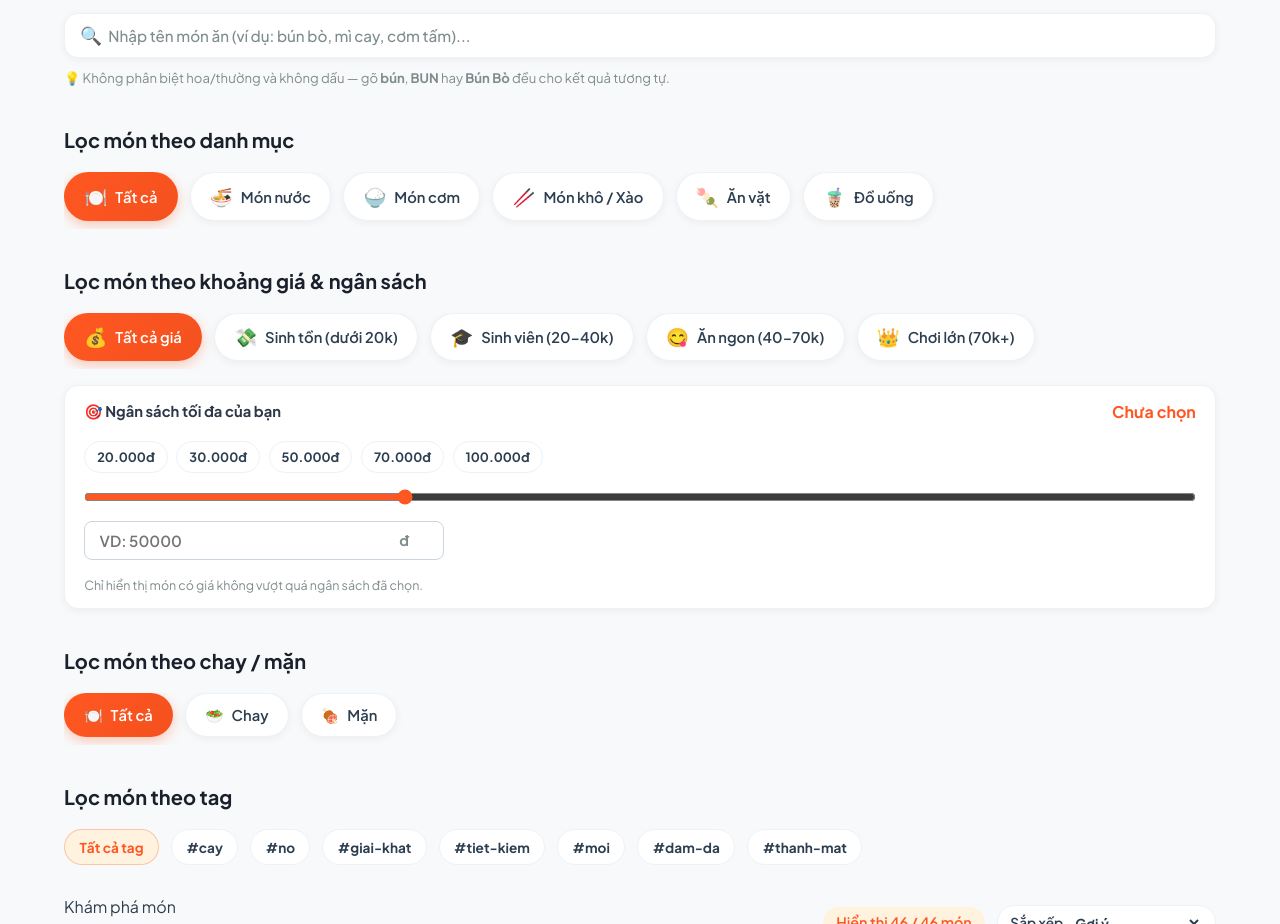
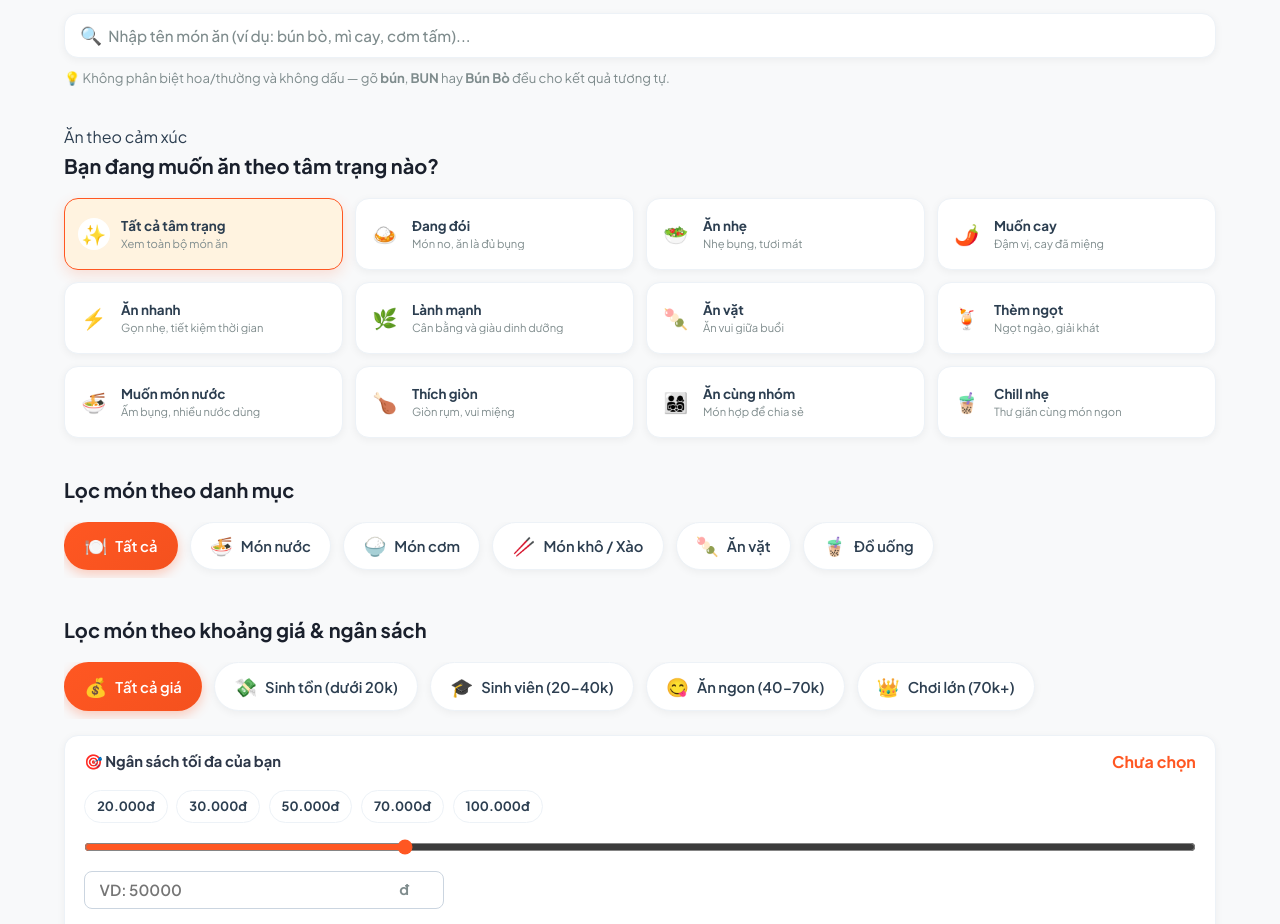
Before and after one commit to hiepn9316-pixel/webb-BungOiAnGi, a website built with Vite: page index.html in a window 1280 px wide. Shown: the part 981-1905 px from the top of the page. Built offline with nearby package versions, Linux system fonts and the light colour scheme.

Commit message:
Xây dựng giao diện chọn tâm trạng

```diff
--- a/index.html
+++ b/index.html
@@ -61,6 +61,17 @@
           </div>
           <div id="search-container"></div>
           <p class="search-hint">💡 Không phân biệt hoa/thường và không dấu — gõ <b>bún</b>, <b>BUN</b> hay <b>Bún Bò</b> đều cho kết quả tương tự.</p>
+        </section>
+
+        <!-- Mood Filter Section -->
+        <section class="filter-section mood-section">
+          <div class="section-header">
+            <div>
+              <span class="section-kicker">Ăn theo cảm xúc</span>
+              <h2>Bạn đang muốn ăn theo tâm trạng nào?</h2>
+            </div>
+          </div>
+          <div id="mood-filter-container"></div>
         </section>
 
         <!-- Category Filter Section (F03) -->
--- /dev/null
+++ b/src/js/moodFilter.js
@@ -0,0 +1,76 @@
+export const MOODS = [
+  { id: 'tat-ca', label: 'Tất cả tâm trạng', icon: '✨', description: 'Xem toàn bộ món ăn' },
+  { id: 'mood-hungry', label: 'Đang đói', icon: '🍛', description: 'Món no, ăn là đủ bụng' },
+  { id: 'mood-light', label: 'Ăn nhẹ', icon: '🥗', description: 'Nhẹ bụng, tươi mát' },
+  { id: 'mood-spicy', label: 'Muốn cay', icon: '🌶️', description: 'Đậm vị, cay đã miệng' },
+  { id: 'mood-fast', label: 'Ăn nhanh', icon: '⚡', description: 'Gọn nhẹ, tiết kiệm thời gian' },
+  { id: 'mood-healthy', label: 'Lành mạnh', icon: '🌿', description: 'Cân bằng và giàu dinh dưỡng' },
+  { id: 'mood-snack', label: 'Ăn vặt', icon: '🍡', description: 'Ăn vui giữa buổi' },
+  { id: 'mood-sweet', label: 'Thèm ngọt', icon: '🍹', description: 'Ngọt ngào, giải khát' },
+  { id: 'mood-soup', label: 'Muốn món nước', icon: '🍜', description: 'Ấm bụng, nhiều nước dùng' },
+  { id: 'mood-crispy', label: 'Thích giòn', icon: '🍗', description: 'Giòn rụm, vui miệng' },
+  { id: 'mood-group', label: 'Ăn cùng nhóm', icon: '👨‍👩‍👧‍👦', description: 'Món hợp để chia sẻ' },
+  { id: 'mood-relax', label: 'Chill nhẹ', icon: '🧋', description: 'Thư giãn cùng món ngon' }
+];
+
+const MOOD_TAG_RULES = {
+  'mood-hungry': ['no'],
+  'mood-light': ['thanh-mat', 'dinh-duong'],
+  'mood-spicy': ['cay'],
+  'mood-fast': ['tiet-kiem', 'an-vui'],
+  'mood-healthy': ['dinh-duong', 'thanh-mat'],
+  'mood-snack': ['an-vui', 'vui'],
+  'mood-sweet': ['ngot-ngao', 'giai-khat'],
+  'mood-soup': [],
+  'mood-crispy': ['gion-rum'],
+  'mood-group': ['no', 'an-vui'],
+  'mood-relax': ['thanh-mat', 'giai-khat']
+};
+
+export function filterByMood(dishes, moodId) {
+  if (!dishes || !Array.isArray(dishes)) return [];
+  if (!moodId || moodId === 'tat-ca') return dishes;
+
+  return dishes.filter(dish => {
+    if (Array.isArray(dish.moods) && dish.moods.includes(moodId)) return true;
+
+    const tags = dish.tags || [];
+    const tagMatches = (MOOD_TAG_RULES[moodId] || []).some(tag => tags.includes(tag));
+    if (tagMatches) return true;
+
+    if (moodId === 'mood-soup') return dish.category === 'mon-nuoc';
+    if (moodId === 'mood-light') return dish.type === 'chay' || dish.category === 'do-uong';
+    if (moodId === 'mood-snack') return dish.category === 'an-vat';
+    if (moodId === 'mood-group') return dish.price >= 35000;
+    return false;
+  });
+}
+
+export function renderMoodFilter(containerEl, activeMood, onMoodChange) {
+  if (!containerEl) return;
+  containerEl.innerHTML = '';
+
+  const panel = document.createElement('div');
+  panel.className = 'mood-picker';
+  panel.setAttribute('role', 'group');
+  panel.setAttribute('aria-label', 'Chọn tâm trạng ăn uống');
+
+  MOODS.forEach(mood => {
+    const button = document.createElement('button');
+    button.type = 'button';
+    button.className = `mood-option ${mood.id === activeMood ? 'active' : ''}`;
+    button.dataset.mood = mood.id;
+    button.setAttribute('aria-pressed', String(mood.id === activeMood));
+    button.innerHTML = `
+      <span class="mood-option-icon" aria-hidden="true">${mood.icon}</span>
+      <span class="mood-option-copy">
+        <strong>${mood.label}</strong>
+        <small>${mood.description}</small>
+      </span>
+    `;
+    button.addEventListener('click', () => onMoodChange(mood.id));
+    panel.appendChild(button);
+  });
+
+  containerEl.appendChild(panel);
+}
--- a/src/main.js
+++ b/src/main.js
@@ -2,6 +2,7 @@ import './style.css';
 import { filterByCategory, renderCategoryTabs } from './js/categoryFilter.js';
 import { filterByPrice, renderPriceFilterUI } from './js/priceFilter.js';
 import { filterByDishType, filterByTag, renderDishTypeFilter, renderTagFilter, sortDishes } from './js/filterUtils.js';
+import { filterByMood, renderMoodFilter } from './js/moodFilter.js';
 import { filterByKeyword, renderSearchUI } from './js/searchFilter.js';
 import { renderDishList } from './js/dishRender.js';
 import { findDishById, pickRandomSimilar, renderDishDetail } from './js/dishDetail.js';
@@ -26,6 +27,7 @@ let activePriceTier = 'tat-ca';
 let customMaxBudget = null;
 let activeDishType = 'tat-ca';
 let activeTag = 'tat-ca';
+let activeMood = 'tat-ca';
 let activeSort = 'recommended';
 let selectedDishId = null;
 let detailNotice = '';
@@ -44,6 +46,7 @@ const categoryContainer = document.getElementById('category-filter-container');
 const priceContainer = document.getElementById('price-filter-container');
 const dishTypeContainer = document.getElementById('dish-type-filter-container');
 const dishTagContainer = document.getElementById('dish-tag-filter-container');
+const moodContainer = document.getElementById('mood-filter-container');
 const dishesContainer = document.getElementById('dishes-container');
 const detailContainer = document.getElementById('dish-detail-container');
 const randomContainer = document.getElementById('random-dish-container');
@@ -123,6 +126,11 @@ function handleTagChange(newTag) {
   renderApp();
 }
 
+function handleMoodChange(newMood) {
+  activeMood = newMood;
+  renderApp();
+}
+
 function handleSortChange(newSort) {
   activeSort = newSort;
   renderApp();
@@ -137,6 +145,7 @@ function renderApp() {
   filtered = filterByPrice(filtered, activePriceTier, customMaxBudget);
   filtered = filterByDishType(filtered, activeDishType);
   filtered = filterByTag(filtered, activeTag);
+  filtered = filterByMood(filtered, activeMood);
   filtered = sortDishes(filtered, activeSort);
 
   currentFiltered = filtered;
@@ -167,6 +176,7 @@ function renderApp() {
 
   renderDishTypeFilter(dishTypeContainer, activeDishType, handleDishTypeChange);
   renderTagFilter(dishTagContainer, activeTag, handleTagChange);
+  renderMoodFilter(moodContainer, activeMood, handleMoodChange);
 
   if (dishesCountEl) {
     const total = allDishes.length;
--- a/src/style.css
+++ b/src/style.css
@@ -1006,6 +1006,78 @@ body {
   color: var(--text-muted);
 }
 
+/* Mood Filter */
+.mood-section {
+  margin-top: 0.5rem;
+}
+
+.mood-picker {
+  display: grid;
+  grid-template-columns: repeat(4, minmax(0, 1fr));
+  gap: 0.75rem;
+}
+
+.mood-option {
+  display: flex;
+  align-items: center;
+  gap: 0.7rem;
+  min-height: 72px;
+  padding: 0.8rem;
+  text-align: left;
+  background: var(--bg-card);
+  border: 1px solid var(--border-color);
+  border-radius: var(--radius-md);
+  color: var(--text-main);
+  font-family: inherit;
+  cursor: pointer;
+  box-shadow: var(--shadow-sm);
+  transition: transform 0.2s ease, border-color 0.2s ease, background 0.2s ease, box-shadow 0.2s ease;
+}
+
+.mood-option:hover {
+  transform: translateY(-2px);
+  border-color: rgba(255, 87, 34, 0.35);
+  box-shadow: var(--shadow-md);
+}
+
+.mood-option.active {
+  background: var(--primary-light);
+  border-color: var(--primary);
+  box-shadow: 0 5px 14px rgba(255, 87, 34, 0.16);
+}
+
+.mood-option-icon {
+  display: grid;
+  place-items: center;
+  flex: 0 0 2rem;
+  width: 2rem;
+  height: 2rem;
+  background: #fff;
+  border-radius: 50%;
+  font-size: 1.25rem;
+}
+
+.mood-option-copy {
+  display: flex;
+  flex-direction: column;
+  min-width: 0;
+  gap: 0.1rem;
+}
+
+.mood-option-copy strong {
+  font-size: 0.84rem;
+  line-height: 1.25;
+}
+
+.mood-option-copy small {
+  overflow: hidden;
+  color: var(--text-muted);
+  font-size: 0.7rem;
+  line-height: 1.25;
+  text-overflow: ellipsis;
+  white-space: nowrap;
+}
+
 /* Dishes Grid (F01) */
 .dishes-grid {
   display: grid;
@@ -1537,6 +1609,10 @@ body.modal-open {
     grid-template-columns: repeat(auto-fill, minmax(220px, 1fr));
   }
 
+  .mood-picker {
+    grid-template-columns: repeat(2, minmax(0, 1fr));
+  }
+
   .custom-budget-box {
     flex-direction: column;
     align-items: flex-start;
@@ -2283,3 +2359,9 @@ body.modal-open {
     display: none;
   }
 }
+
+@media (max-width: 480px) {
+  .mood-picker {
+    grid-template-columns: 1fr;
+  }
+}
```
